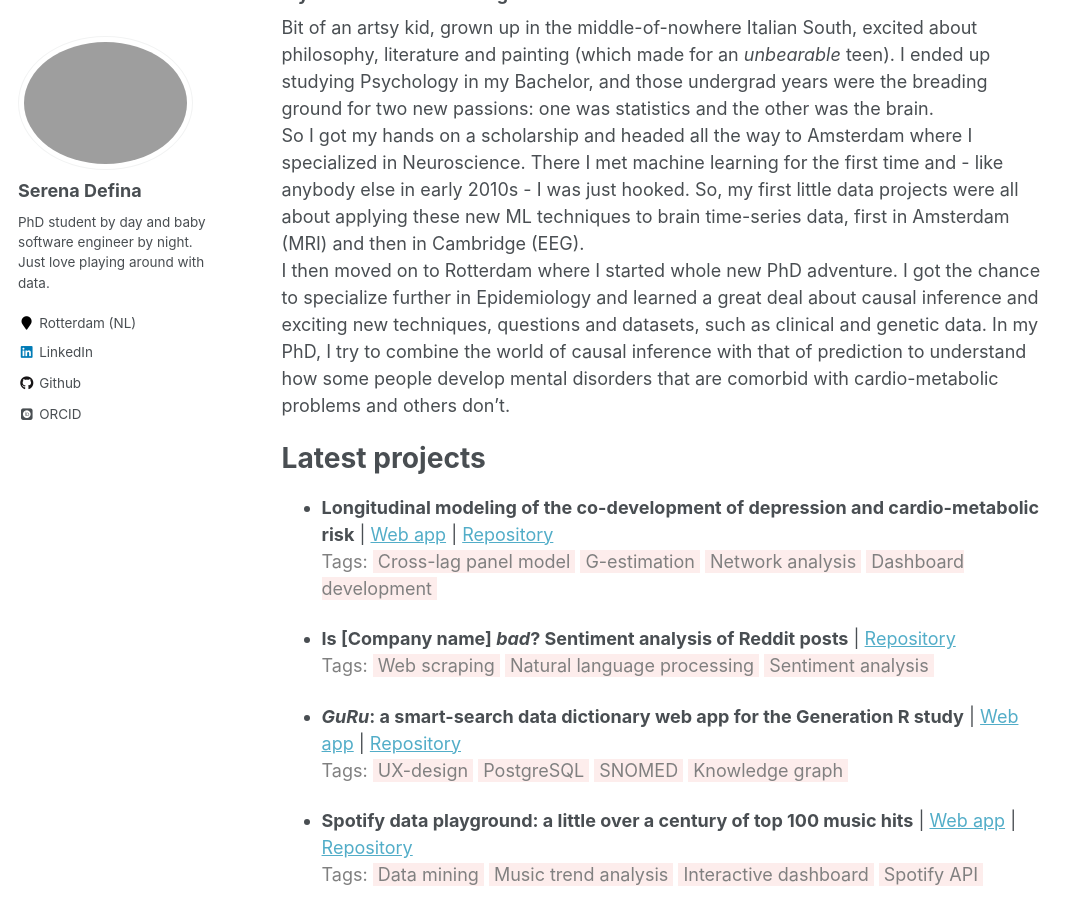
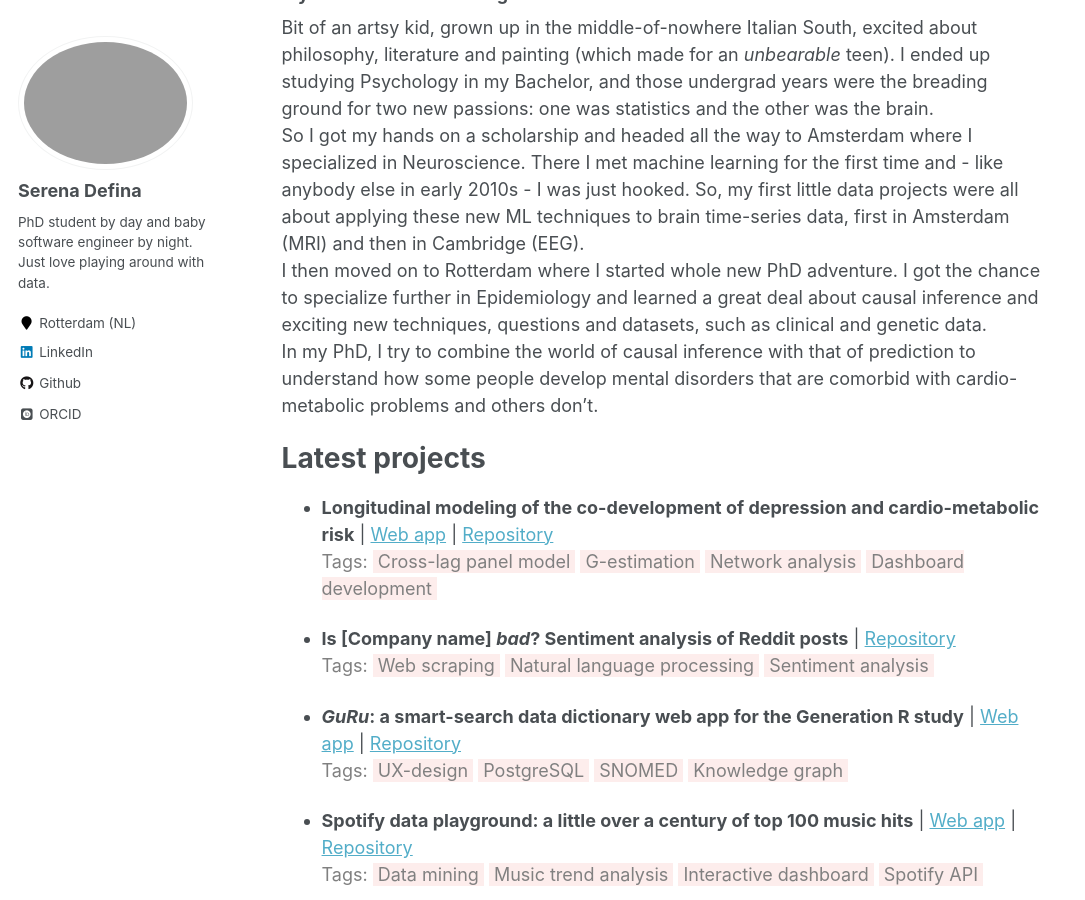
Before and after one commit to SereDef/seredef.github.io, a Jekyll site: the page built from _pages/about.md, in a window 1280 px wide and 900 px high, scrolled down 449 px. Shown: the whole window, without its empty margins (0-1085 px from the left). Built offline with Jekyll 4.4.1, drawn with Linux system fonts in a browser that asks for light colours; some web fonts are replaced.

```diff
--- a/_pages/about.md
+++ b/_pages/about.md
@@ -28,7 +28,7 @@ So I got my hands on a scholarship and headed all the way to Amsterdam where I s
 machine learning for the first time and - like anybody else in early 2010s - I was just hooked. So, my first little data projects
 were all about applying these new ML techniques to brain time-series data, first in Amsterdam (MRI) and then in Cambridge (EEG). \
 I then moved on to Rotterdam where I started whole new PhD adventure. I got the chance to specialize further in Epidemiology and learned
-a great deal about causal inference and exciting new techniques, questions and datasets, such as clinical and genetic data.
+a great deal about causal inference and exciting new techniques, questions and datasets, such as clinical and genetic data. \
 In my PhD, I try to combine the world of causal inference with that of prediction to understand how some people develop mental
 disorders that are comorbid with cardio-metabolic problems and others don't.
 
```
Also changed, not shown: _packages/1.GenR.helpR-package.md (+1 -1 lines), _packages/2.ALSPAC.helpR-package.md (+1 -1 lines), _packages/3.longiTech-package.md (added, +9 -0 lines).
